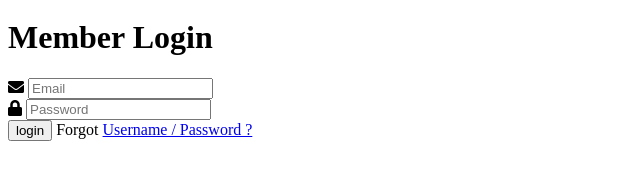
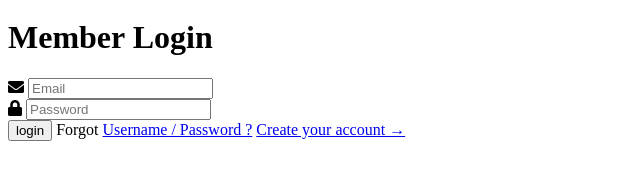
Before and after one commit to ArielC98/login_form, a plain HTML site: page index.html in a window 1280 px wide. Shown: the part 28-208 px from the top of the page, without its empty margins (0-640 px from the left). Drawn offline with Linux system fonts and the light colour scheme.

Commit message:
only HTML

```diff
--- a/index.html
+++ b/index.html
@@ -9,7 +9,6 @@
   </head>
   <body>
     <div id="form_wrapper">
-
       <div id="form_left">
         <img src="icon.png" alt="computer icon">
       </div>
@@ -25,8 +24,10 @@
         </div>
         <input type="submit" value="login" id="input_submit" class="input_field">
         <span>Forgot <a href="#">Username / Password ?</a></span>
+        <span id="crearte_account">
+          <a href="#">Create your account → </a>
+        </span>
       </div>
-
     </div>
   </body>
 </html>
```
